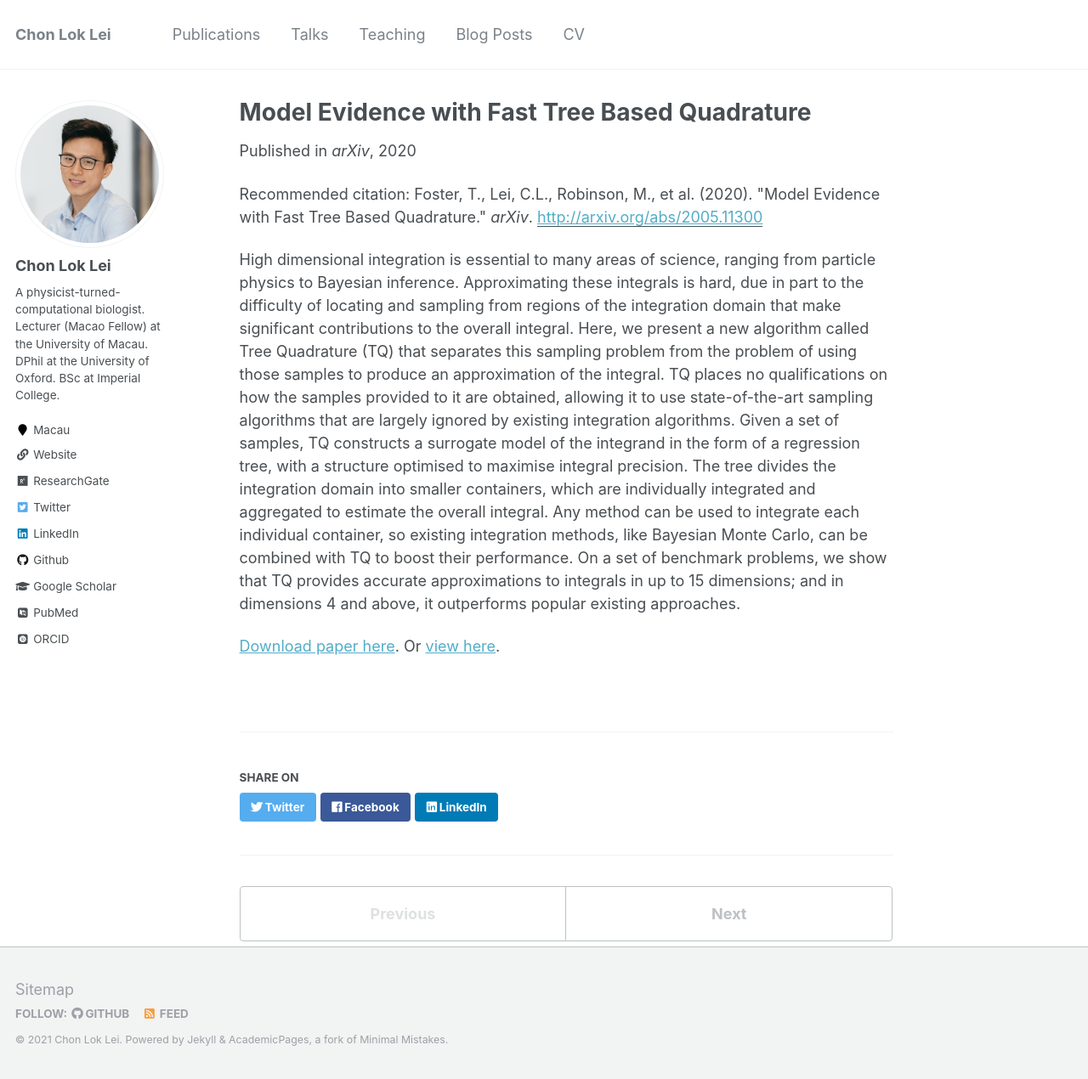
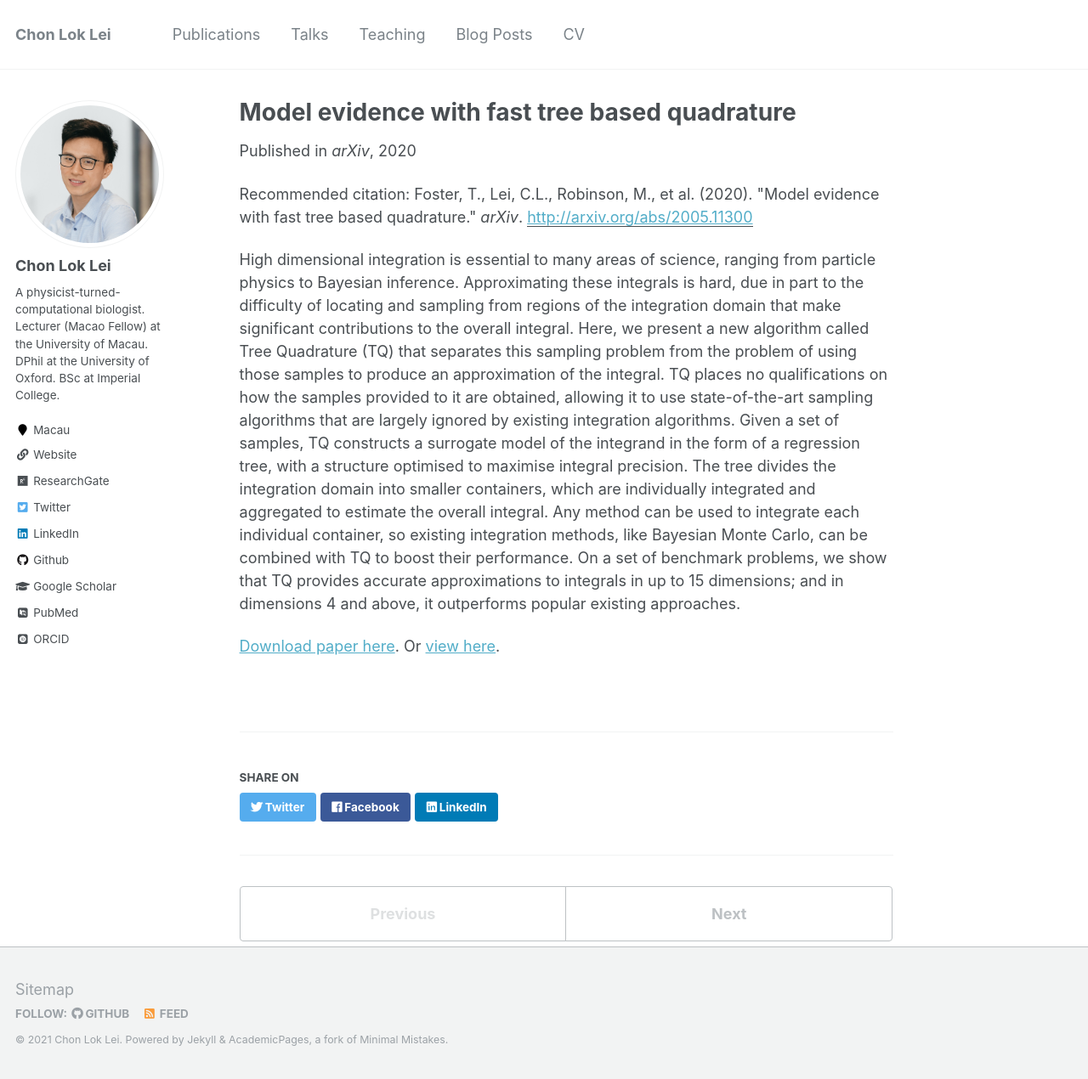
Before and after one commit to chonlei/chonlei.github.io, a Jekyll site: the page built from _preprints/2020-05-22-paper-Foster2020.md, in a window 1280 px wide and 1270 px high. Shown: the whole window at 85% size. Built offline with Jekyll 4.4.1, drawn with Linux system fonts in a browser that asks for light colours; some web fonts are replaced.

Commit message:
Fix cosmetic

```diff
--- a/_preprints/2020-05-22-paper-Foster2020.md
+++ b/_preprints/2020-05-22-paper-Foster2020.md
@@ -1,12 +1,12 @@
 ---
-title: "Model Evidence with Fast Tree Based Quadrature"
+title: "Model evidence with fast tree based quadrature"
 collection: preprints
 permalink: /preprint/Foster2020
 excerpt: 'This paper develops a new algorithm called Tree Quadrature to approximate high dimensional integration, including calculation of model evidence.'
 date: 2020-05-22
 venue: 'arXiv'
 paperurl: 'http://arxiv.org/abs/2005.11300'
-citation: 'Foster, T., Lei, C.L., Robinson, M., et al. (2020). &quot;Model Evidence with Fast Tree Based Quadrature.&quot; <i>arXiv</i>.'
+citation: 'Foster, T., Lei, C.L., Robinson, M., et al. (2020). &quot;Model evidence with fast tree based quadrature.&quot; <i>arXiv</i>.'
 ---
 High dimensional integration is essential to many areas of science, ranging from particle physics to Bayesian inference.
 Approximating these integrals is hard, due in part to the difficulty of locating and sampling from regions of the integration domain that make significant contributions to the overall integral.
```
Also changed, not shown: _publications/2017-12-12-paper-Lei2017.md (+2 -2 lines), _publications/2019-12-17-paper-Lei2019a.md (+2 -2 lines), _publications/2019-12-17-paper-Lei2019b.md (+2 -2 lines).
